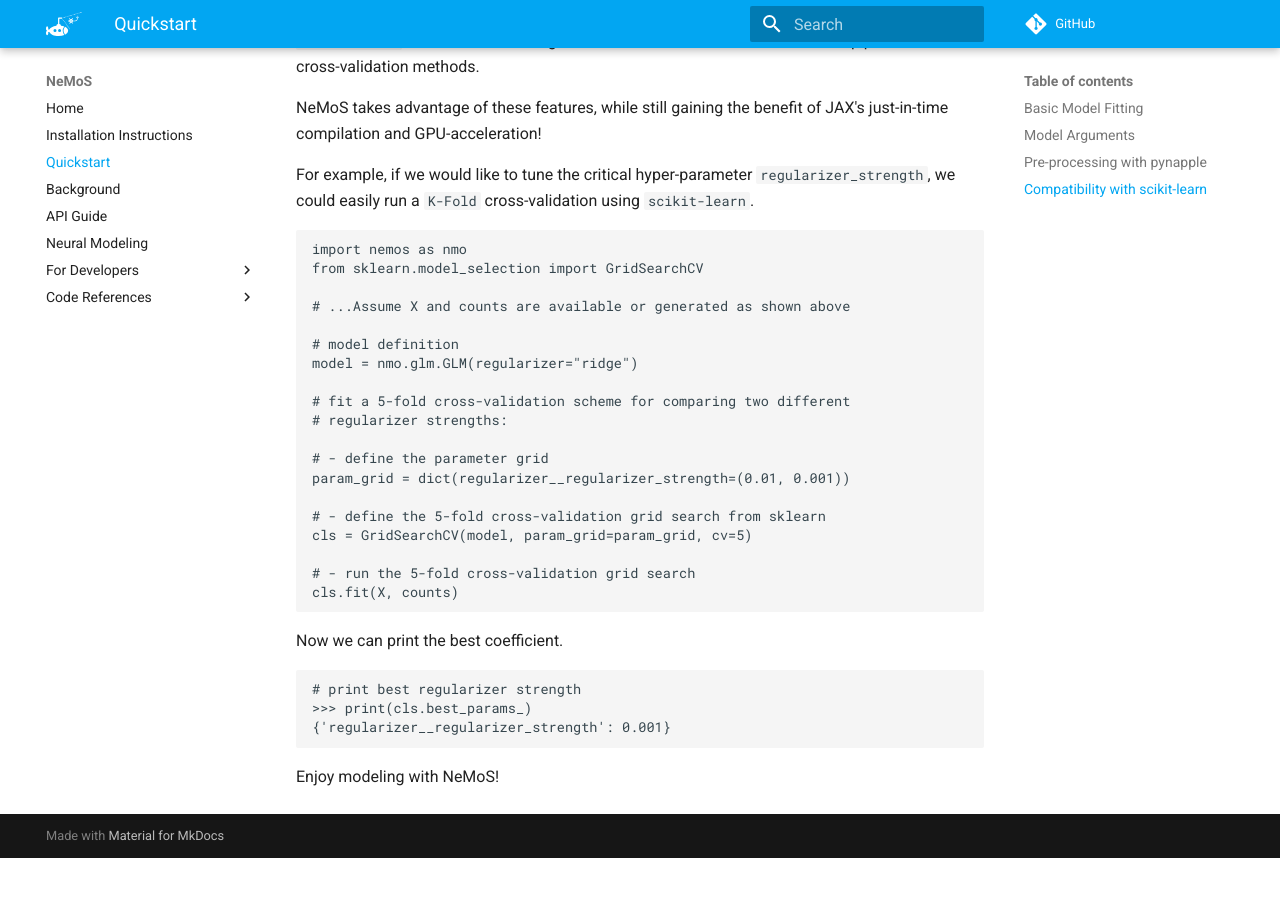
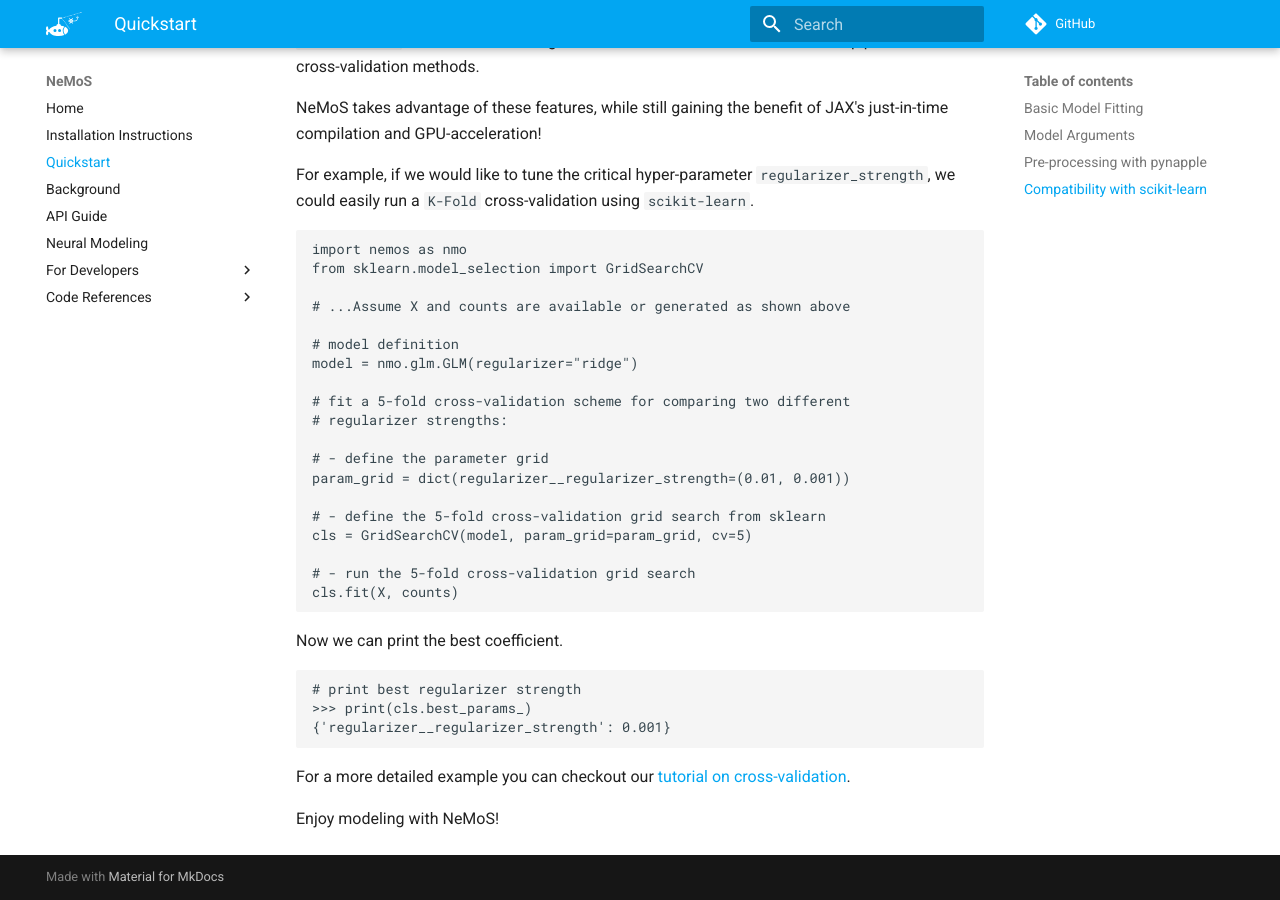
Before and after one commit to flatironinstitute/nemos, an MkDocs documentation site: the page built from docs/quickstart.md, in a window 1280 px wide and 900 px high, scrolled down 3830 px. Built offline with MkDocs 1.6.1 and Material for MkDocs 9.7.7, drawn with Linux system fonts in a browser that asks for light colours; nearby versions of some CDN libraries; library files that are not in the unit come from our copies; comment, search, counter and statistics services are not loaded; before the commit the page ends 4688 px from its top, so only the background shows below that.

Commit message:
updated quickstart link and note on labeling

````diff
--- a/docs/api_guide/plot_06_sklearn_pipeline_cv_demo.py
+++ b/docs/api_guide/plot_06_sklearn_pipeline_cv_demo.py
@@ -44,6 +44,8 @@
 #     ]
 # )
 # ```
+#
+# Note that you have to assign a label to each step of the pipeline. Here we used a placeholder `"label_i"` for demonstration; you should choose a more descriptive name depending on the type of transformation step.
 #
 # Calling `pipe.fit(X, y)` will perform the following computations:
 # ```python
--- a/docs/quickstart.md
+++ b/docs/quickstart.md
@@ -189,4 +189,6 @@
 {'regularizer__regularizer_strength': 0.001}
 ```
 
+For a more detailed example you can checkout our [tutorial on cross-validation](/generated/api_guide/plot_06_sklearn_pipeline_cv_demo).
+
 Enjoy modeling with NeMoS!
````
